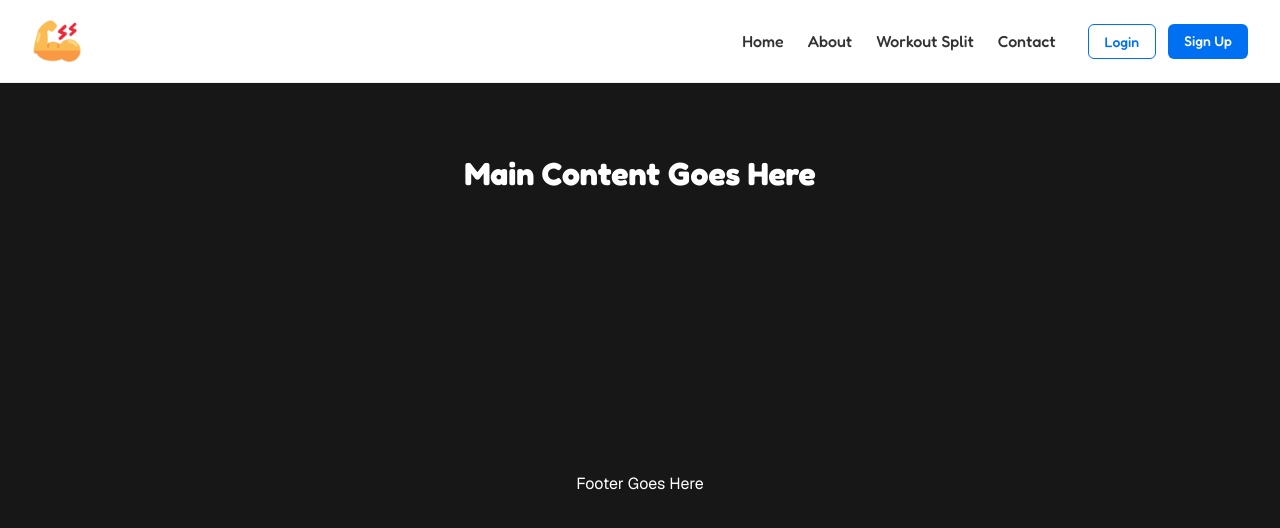
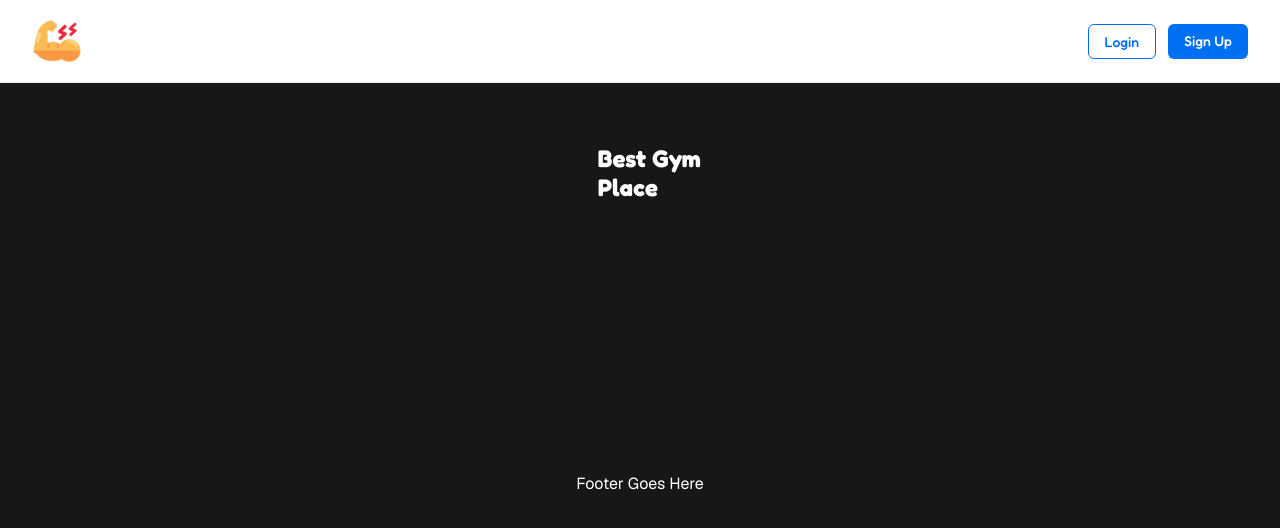
Before and after one commit to naveensinghp/gym-web, a Next.js app: page / in a window 1280 px wide. Shown: the top 528 px of the page. Built offline with nearby package versions, Linux system fonts and the light colour scheme.

Commit message:
#Day 01 - Making Progress

```diff
--- a/src/app/login/page.js
+++ b/src/app/login/page.js
@@ -77,7 +77,7 @@
   padding: 14px;
   border: none;
   border-radius: 10px;
-  background: #4f46e5;
+  background: var(--primary);
   color: white;
   font-size: 16px;
   font-weight: 600;
--- a/src/components/App/App.jsx
+++ b/src/components/App/App.jsx
@@ -1,13 +1,20 @@
+'use client';
 import React from 'react';
 import Header from '../Header';
+import styled from 'styled-components';
 
 function App() {
   return(
     <>
-
-       <h1>Main Content Goes Here</h1>
+       <Wrapper>
+        <h2>Best Gym Place</h2>
+       </Wrapper>
     </>
   );
 }
 
 export default App;
+
+const Wrapper = styled.div`
+  padding-left: 25%;
+`
--- a/src/components/Header/Header.jsx
+++ b/src/components/Header/Header.jsx
@@ -31,8 +31,9 @@
   align-items: center;
   justify-content: space-between;
   padding: 16px 32px;
-  background: #ffffff;
+  background: var(--foreground);
   border-bottom: 1px solid #eee;
+  color: #fff;
 `;
 
 const RightSection = styled.div`
@@ -49,7 +50,7 @@
 
 const MenuItem = styled.a`
   text-decoration: none;
-  color: #333;
+  color: #fff;
   font-size: 16px;
   font-weight: 500;
 
```
